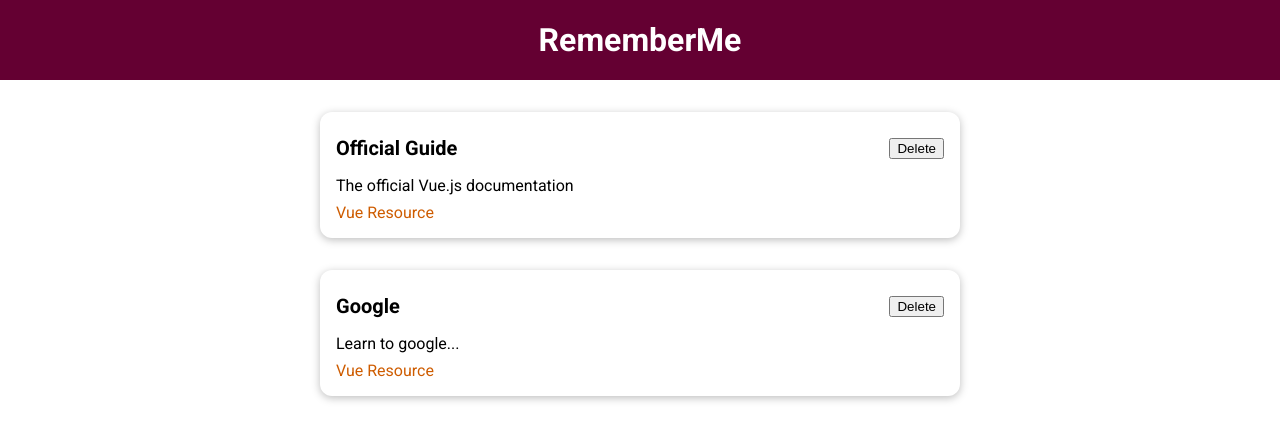
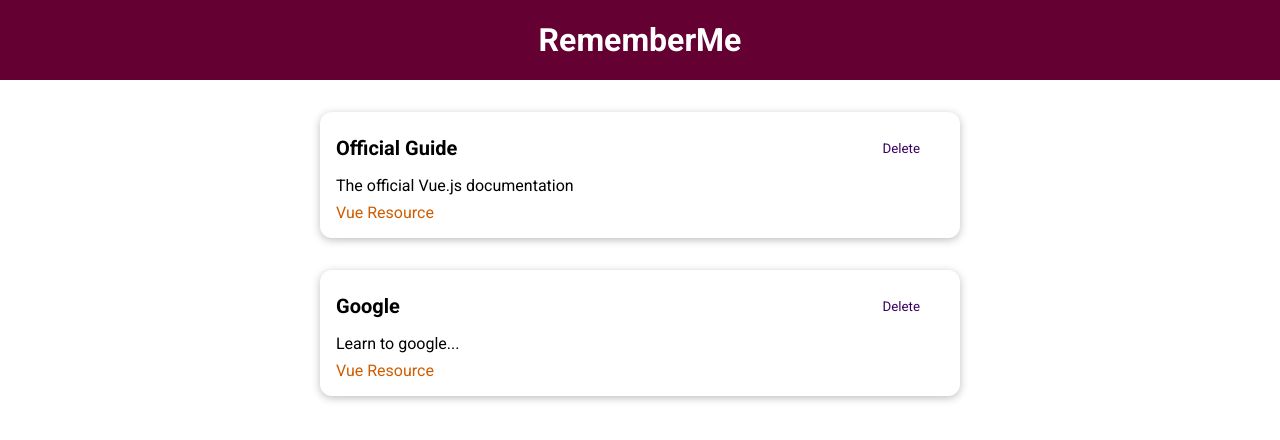
Before and after one commit to AnniLevi/vue-learning-resources, a Vue app: page / in a window 1280 px wide. Shown: the top 440 px of the page. Built offline with nearby package versions, Linux system fonts and the light colour scheme.

Commit message:
add BaseButton component with slot and dynamic class prop

```diff
--- a/src/components/learning-resources/LearningResource.vue
+++ b/src/components/learning-resources/LearningResource.vue
@@ -3,7 +3,7 @@
     <base-card>
       <header>
         <h3>{{ title }}</h3>
-        <button>Delete</button>
+        <base-button mode="flat">Delete</base-button>
       </header>
 
       <p>{{ description }}</p>
--- /dev/null
+++ b/src/components/ui/BaseButton.vue
@@ -0,0 +1,39 @@
+<template>
+  <button :type="type" :class="mode">
+    <slot></slot>
+  </button>
+</template>
+
+<script>
+export default {
+  props: ['type', 'mode'],
+};
+</script>
+
+<style scoped>
+button {
+  padding: 0.75rem 1.5rem;
+  font-family: inherit;
+  background-color: #3a0061;
+  border: 1px solid #3a0061;
+  color: white;
+  cursor: pointer;
+}
+
+button:hover,
+button:active {
+  background-color: #270041;
+  border-color: #270041;
+}
+
+.flat {
+  background-color: transparent;
+  color: #3a0061;
+  border: none;
+}
+
+.flat:hover,
+.flat:active {
+  background-color: #edd2ff;
+}
+</style>
--- a/src/main.js
+++ b/src/main.js
@@ -1,8 +1,10 @@
 import { createApp } from 'vue';
 import App from './App.vue';
 import BaseCard from '@/components/ui/BaseCard.vue';
+import BaseButton from '@/components/ui/BaseButton.vue';
 
 const app = createApp(App);
 app.component('base-card', BaseCard);
+app.component('base-button', BaseButton);
 
 app.mount('#app');
```
